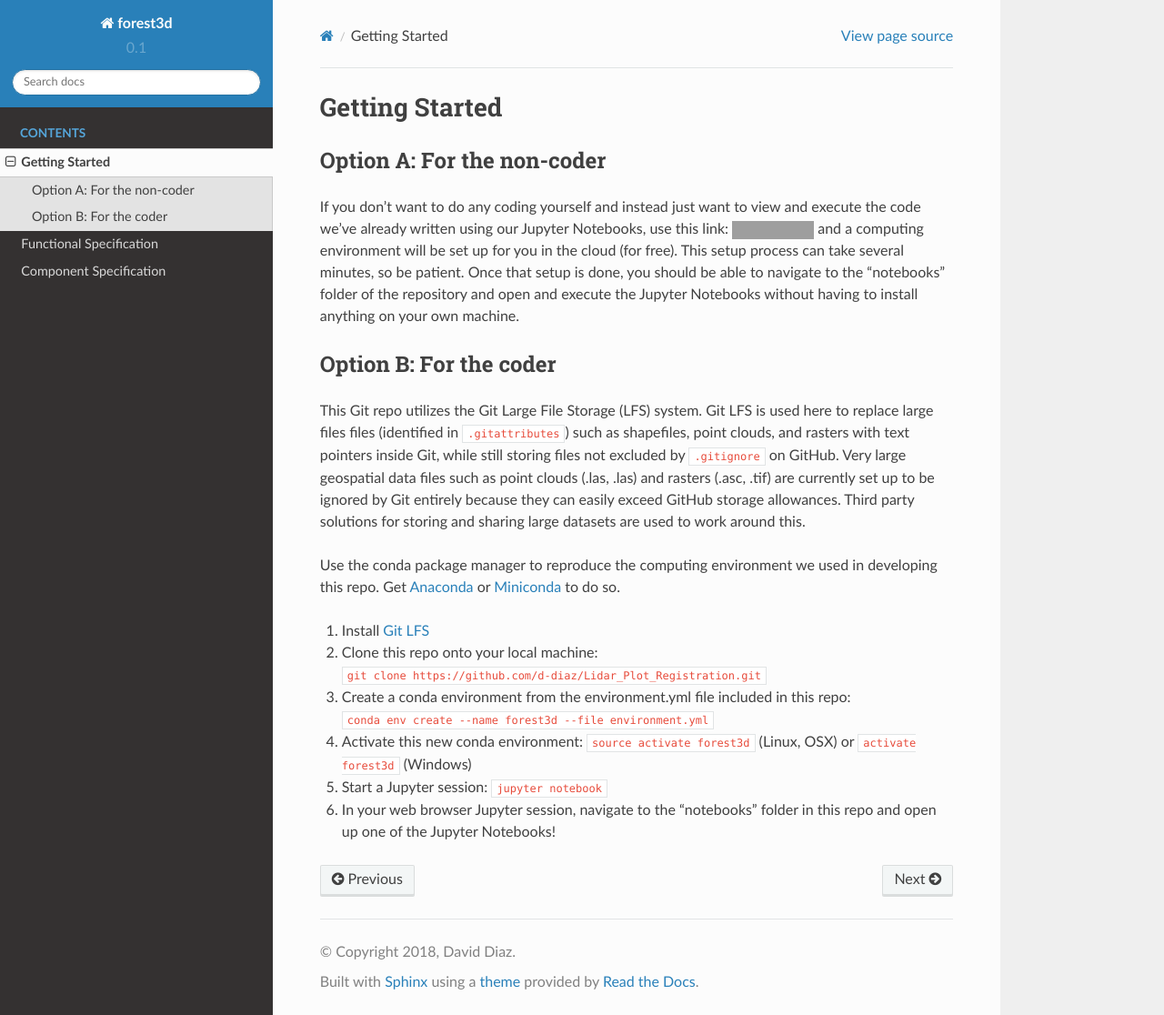
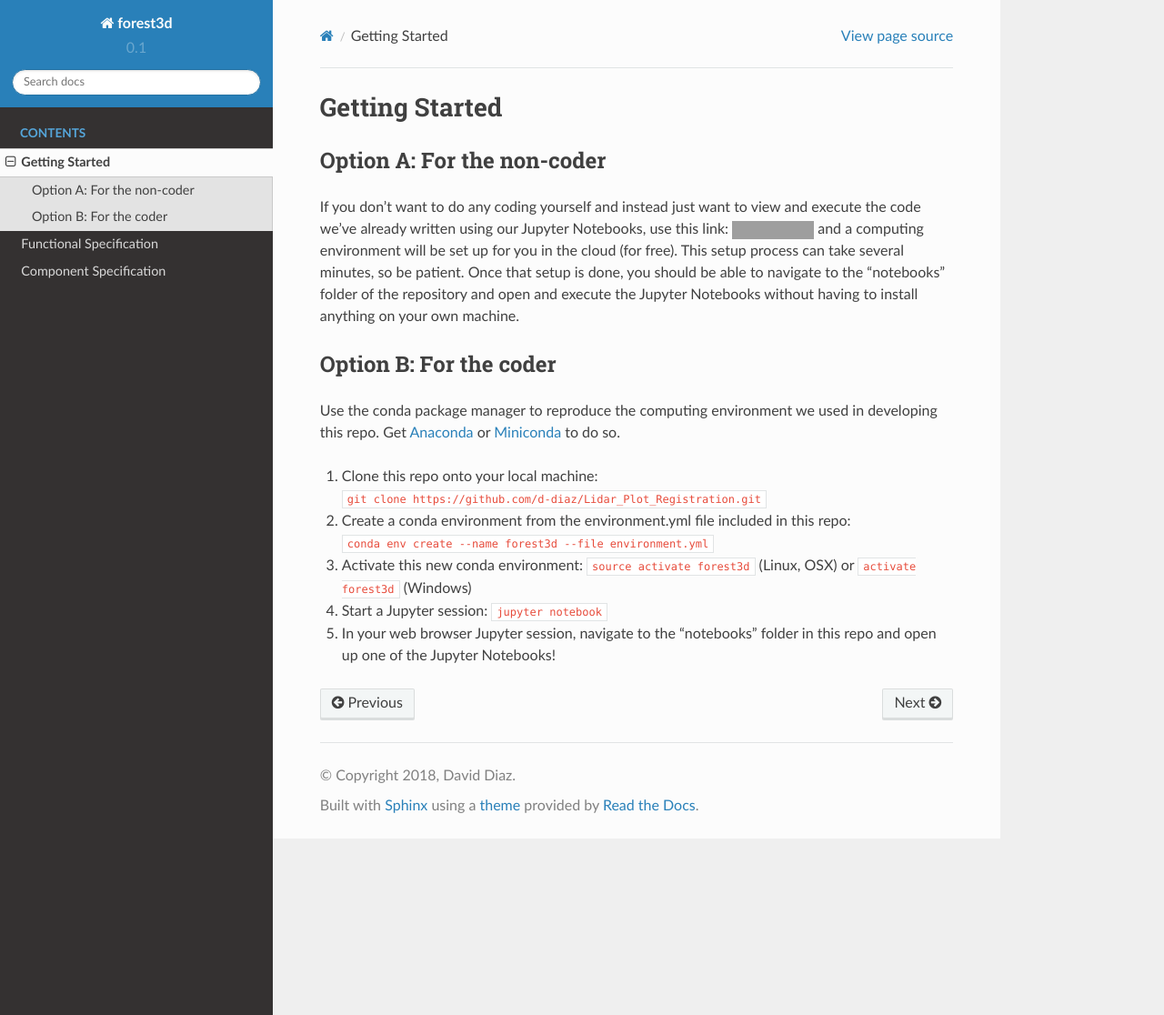
Before and after one commit to d-diaz/lidar_plot_registration, a Sphinx documentation site: the page built from docs/source/quickstart.md, in a window 1280 px wide and 1116 px high. Shown: the whole window at 91% size. Built offline with Sphinx 7.4.7 and the Read the Docs theme 2.0.0, drawn with Linux system fonts in a browser that asks for light colours; grey boxes are pictures that could not be loaded.

```diff
--- a/docs/source/quickstart.md
+++ b/docs/source/quickstart.md
@@ -4,17 +4,14 @@
 If you don't want to do any coding yourself and instead just want to view and execute the code we've already written using our Jupyter Notebooks, use this link:  [![Binder](https://mybinder.org/badge.svg)](https://mybinder.org/v2/gh/d-diaz/Lidar_Plot_Registration/master) and a computing environment will be set up for you in the cloud (for free). This setup process can take several minutes, so be patient. Once that setup is done, you should be able to navigate to the "notebooks" folder of the repository and open and execute the Jupyter Notebooks without having to install anything on your own machine.
 
 ## Option B: For the coder
-This Git repo utilizes the Git Large File Storage (LFS) system. Git LFS is used here to replace large files files (identified in `.gitattributes`) such as shapefiles, point clouds, and rasters with text pointers inside Git, while still storing files not excluded by `.gitignore` on GitHub. Very large geospatial data files such as point clouds (.las, .las) and rasters (.asc, .tif) are currently set up to be ignored by Git entirely because they can easily exceed GitHub storage allowances. Third party solutions for storing and sharing large datasets are used to work around this.
-
 Use the conda package manager to reproduce the computing environment we used in developing this repo. Get [Anaconda](https://www.anaconda.com/download/) or [Miniconda](https://conda.io/miniconda.html) to do so.
 
-1. Install [Git LFS](https://github.com/git-lfs/git-lfs/wiki/Installation)
-2. Clone this repo onto your local machine:
+1. Clone this repo onto your local machine:
 `git clone https://github.com/d-diaz/Lidar_Plot_Registration.git`
-3. Create a conda environment from the environment.yml file included in this repo:
+2. Create a conda environment from the environment.yml file included in this repo:
 `conda env create --name forest3d --file environment.yml`
-4. Activate this new conda environment:
+3. Activate this new conda environment:
 `source activate forest3d` (Linux, OSX) or `activate forest3d` (Windows)
-5. Start a Jupyter session:
+4. Start a Jupyter session:
 `jupyter notebook`
-6. In your web browser Jupyter session, navigate to the "notebooks" folder in this repo and open up one of the Jupyter Notebooks!
+5. In your web browser Jupyter session, navigate to the "notebooks" folder in this repo and open up one of the Jupyter Notebooks!
```
Also changed, not shown: README.md (+6 -9 lines).
